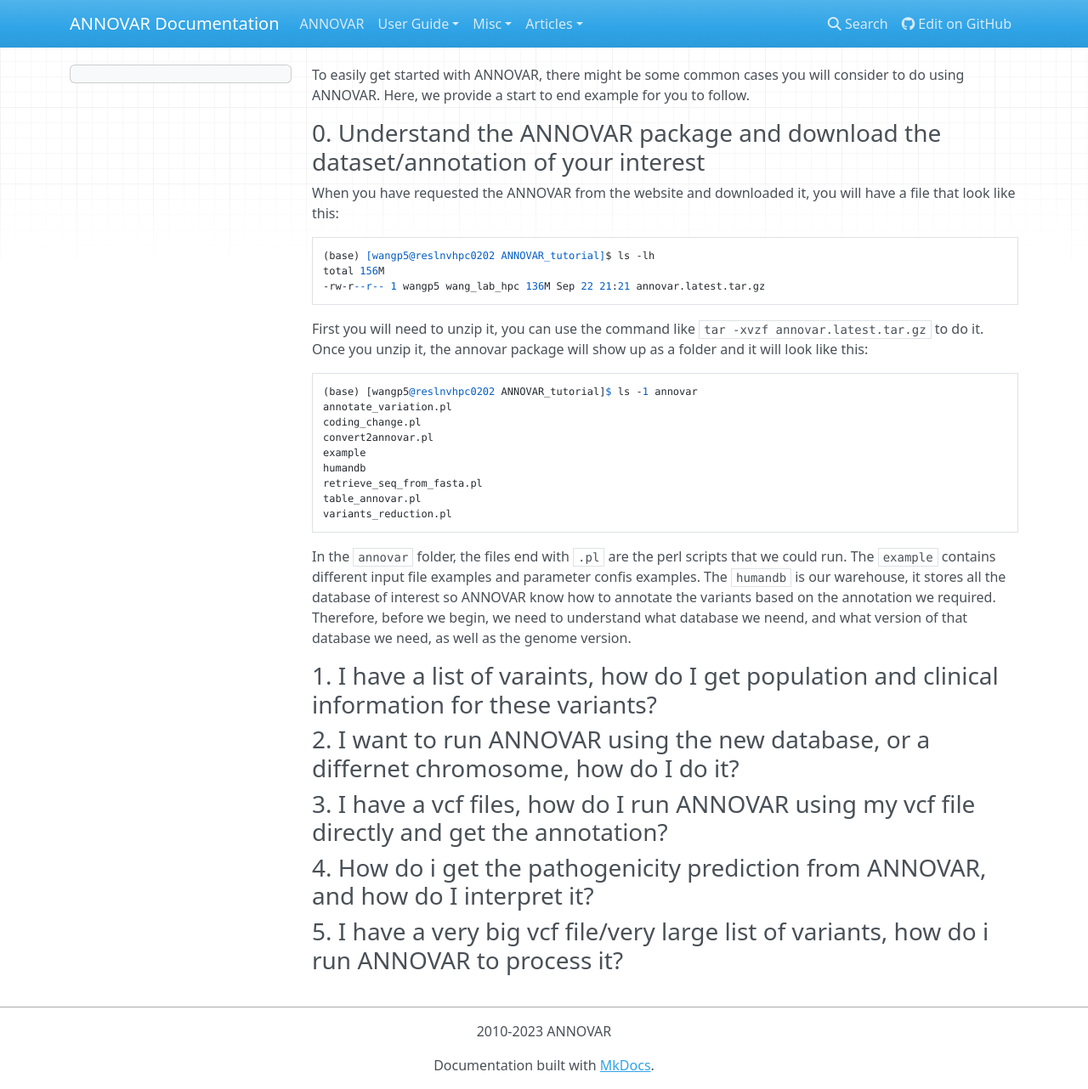
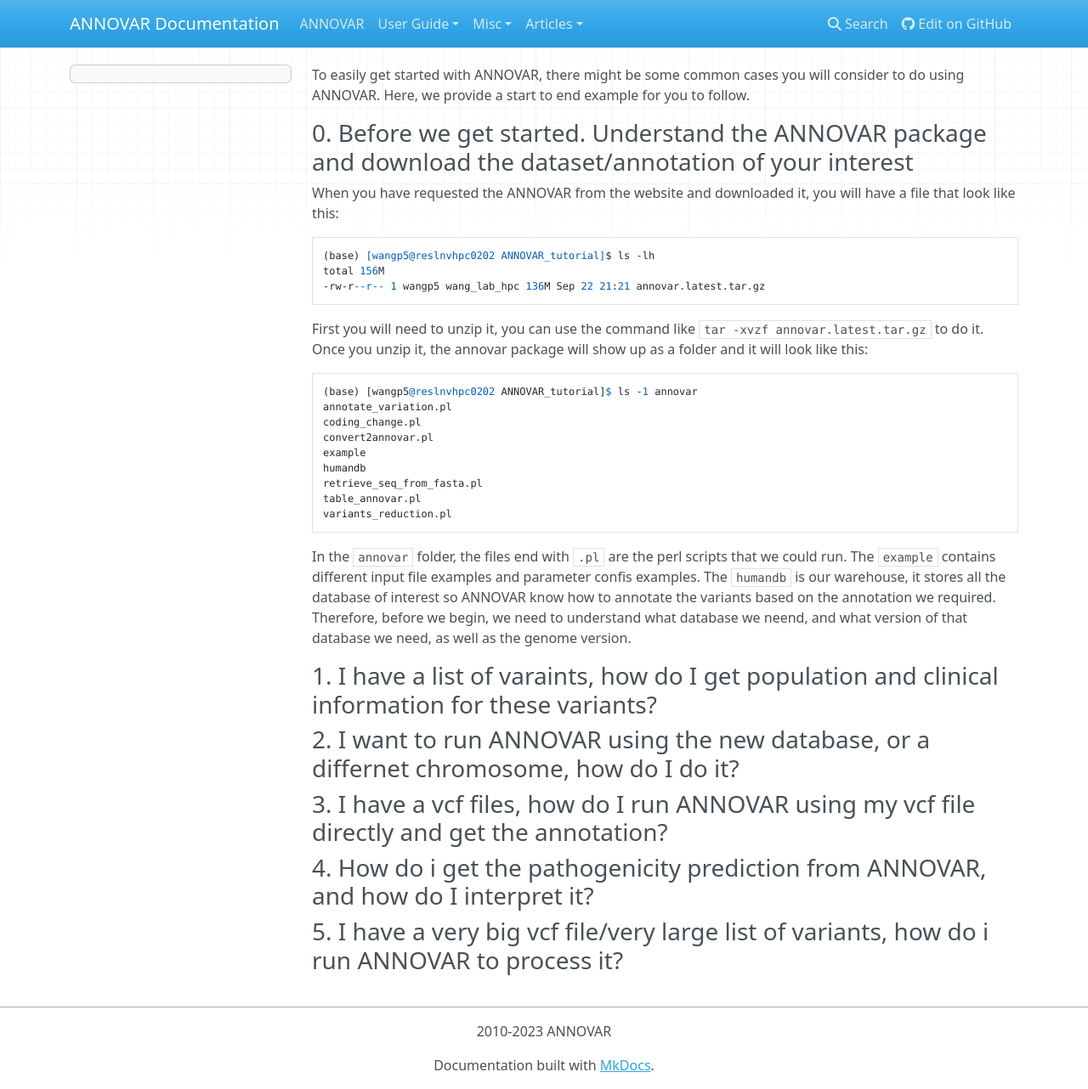
Before and after one commit to WGLab/doc-ANNOVAR, an MkDocs documentation site: the page built from docs/user-guide/user_case_examples.md, in a window 1280 px wide and 1282 px high. Shown: the whole window at 85% size. Built offline with MkDocs 1.6.1, drawn with Linux system fonts in a browser that asks for light colours; nearby versions of some CDN libraries.

Commit message:
Update user_case_examples.md

````diff
--- a/docs/user-guide/user_case_examples.md
+++ b/docs/user-guide/user_case_examples.md
@@ -1,5 +1,5 @@
 To easily get started with ANNOVAR, there might be some common cases you will consider to do using ANNOVAR. Here, we provide a start to end example for you to follow.
-### 0. Understand the ANNOVAR package and download the dataset/annotation of your interest
+### 0. Before we get started. Understand the ANNOVAR package and download the dataset/annotation of your interest
 When you have requested the ANNOVAR from the website and downloaded it, you will have a file that look like this:
 ```
 (base) [wangp5@reslnvhpc0202 ANNOVAR_tutorial]$ ls -lh
````
